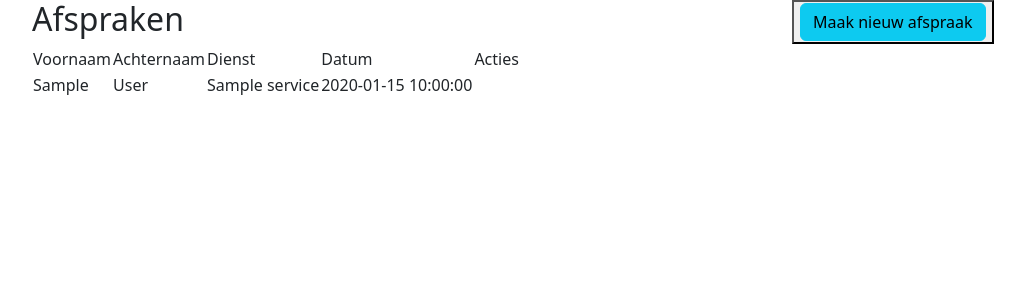
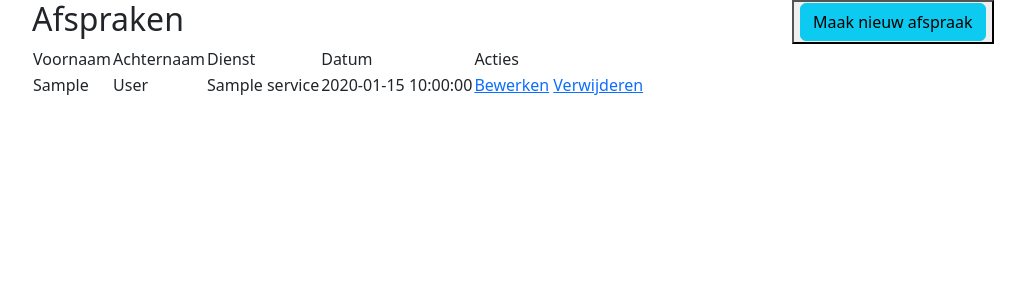
Before and after one commit to Thijmen-Scherders/DentaCloud, a PHP site: page / in a window 1280 px wide. Shown: the top 300 px of the page, without its empty margins (50-1075 px from the left). Run offline with PHP 8.4, Linux system fonts and the light colour scheme; tables that the repository leaves empty or names only in its code hold one stand-in row (values such as "Sample post"); data that the repository does not hold is empty; some libraries are stand-ins or nearby versions.

Commit message:
index actie knoppen aangepast

```diff
--- a/index.php
+++ b/index.php
@@ -50,8 +50,8 @@
                                 <td><?php echo $appointment['name'] ?></td>
                                 <td><?php echo $appointment['date'] ?></td>
                                 <td class="actions">
-                                    <a href="update.php?id=<?= $contact['id'] ?>" class="edit"><i class="fas fa-pen fa-xs"></i></a>
-                                    <a href="delete.php?id=<?= $contact['id'] ?>" class="trash"><i class="fas fa-trash fa-xs"></i></a>
+                                    <a href="update.php?id=<?= $appointment['Id'] ?>">Bewerken</a>
+                                    <a href="delete.php?id=<?= $appointment['Id'] ?>" >Verwijderen</a>
                                 </td>
                             </tr>
                         <?php endforeach; ?>
```
